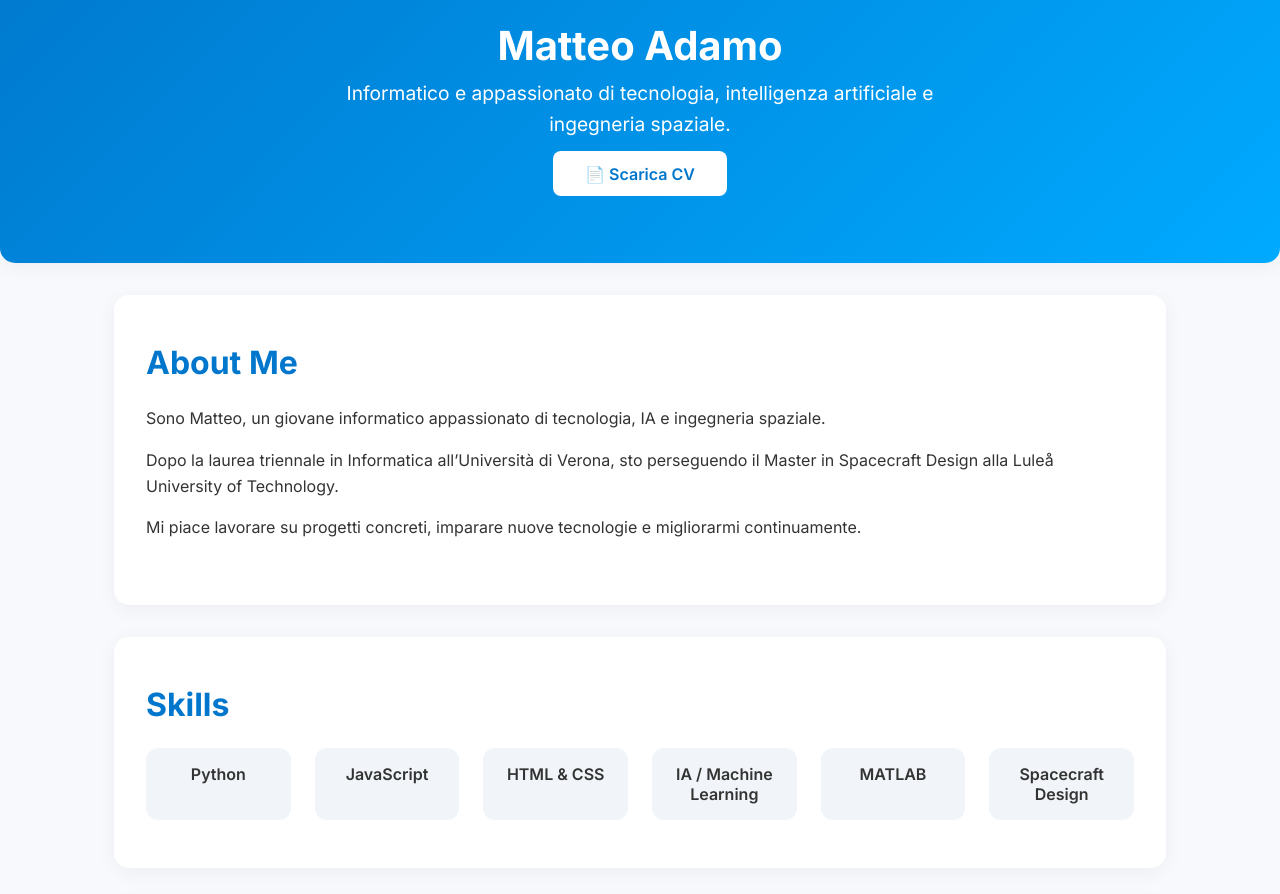
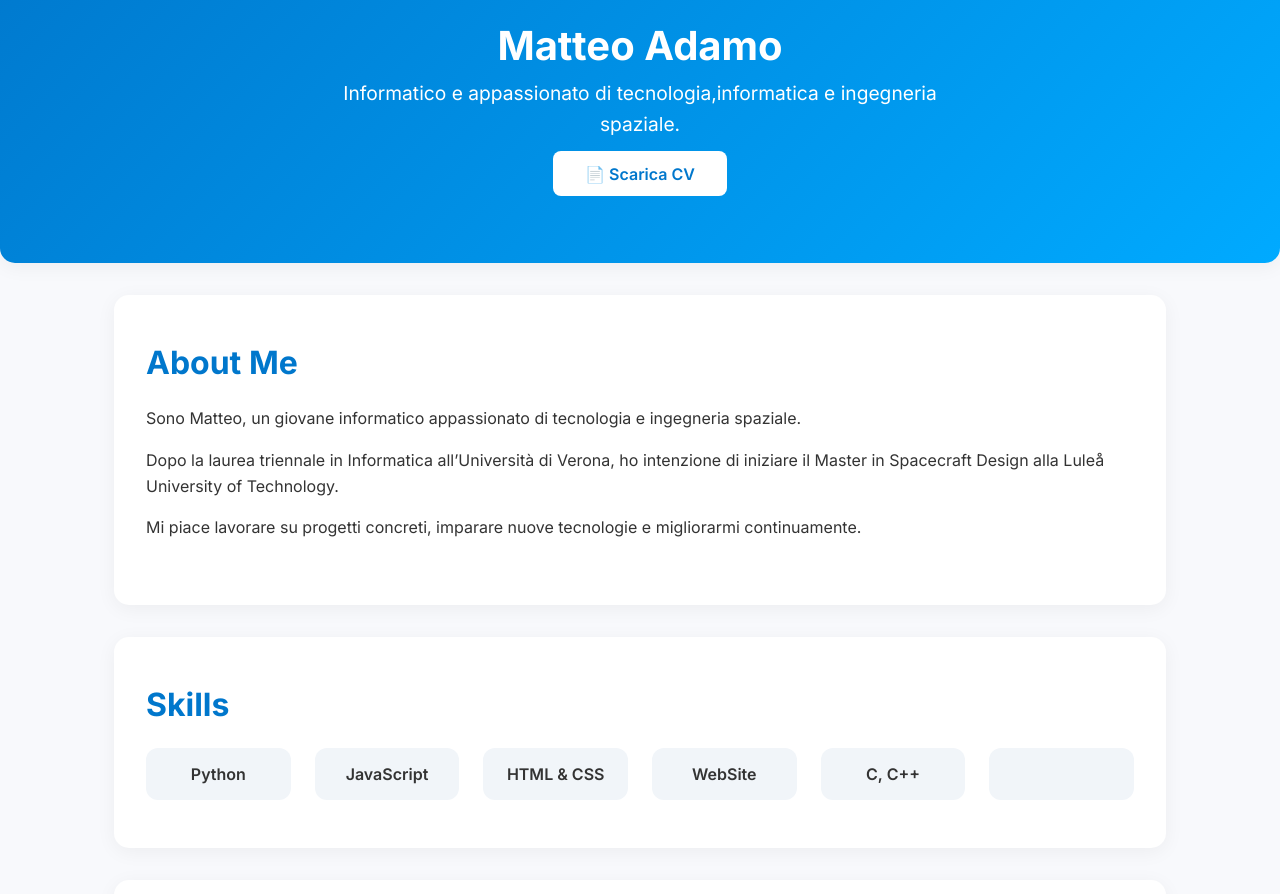
Before and after one commit to omada02/omada02.github.io, a plain HTML site: page index.html in a window 1280 px wide. Shown: the part 178-1072 px from the top of the page. Drawn offline with Linux system fonts and the light colour scheme.

Commit message:
Update index.html

```diff
--- a/index.html
+++ b/index.html
@@ -4,7 +4,7 @@
 <head>
 <meta charset="UTF-8">
 <meta name="viewport" content="width=device-width, initial-scale=1.0">
-<title>Matteo Adamo | Portfolio</title>
+<title>Matteo Adamo | WebSite</title>
 
 <!-- Google Fonts -->
 <link href="https://fonts.googleapis.com/css2?family=Inter:wght@300;400;500;600;700&display=swap" rel="stylesheet">
@@ -96,7 +96,7 @@ footer { text-align:center; padding:1.5rem; color:#777; font-size:0.9rem; }
 <section id="hero">
   <img src="foto.jpg" alt="Matteo Adamo">
   <h1>Matteo Adamo</h1>
-  <p>Informatico e appassionato di tecnologia, intelligenza artificiale e ingegneria spaziale.</p>
+  <p>Informatico e appassionato di tecnologia,informatica e ingegneria spaziale.</p>
   <a href="cv.pdf" target="_blank">📄 Scarica CV</a>
 </section>
 
@@ -105,8 +105,8 @@ footer { text-align:center; padding:1.5rem; color:#777; font-size:0.9rem; }
   <!-- ABOUT -->
   <section id="about" class="about">
     <h2>About Me</h2>
-    <p>Sono Matteo, un giovane informatico appassionato di tecnologia, IA e ingegneria spaziale.</p>
-    <p>Dopo la laurea triennale in Informatica all’Università di Verona, sto perseguendo il Master in Spacecraft Design alla Luleå University of Technology.</p>
+    <p>Sono Matteo, un giovane informatico appassionato di tecnologia e ingegneria spaziale.</p>
+    <p>Dopo la laurea triennale in Informatica all’Università di Verona, ho intenzione di iniziare il Master in Spacecraft Design alla Luleå University of Technology.</p>
     <p>Mi piace lavorare su progetti concreti, imparare nuove tecnologie e migliorarmi continuamente.</p>
   </section>
 
@@ -117,9 +117,9 @@ footer { text-align:center; padding:1.5rem; color:#777; font-size:0.9rem; }
       <div class="skill">Python</div>
       <div class="skill">JavaScript</div>
       <div class="skill">HTML & CSS</div>
-      <div class="skill">IA / Machine Learning</div>
-      <div class="skill">MATLAB</div>
-      <div class="skill">Spacecraft Design</div>
+      <div class="skill">WebSite</div>
+      <div class="skill">C, C++</div>
+      <div class="skill"></div>
     </div>
   </section>
 
```
